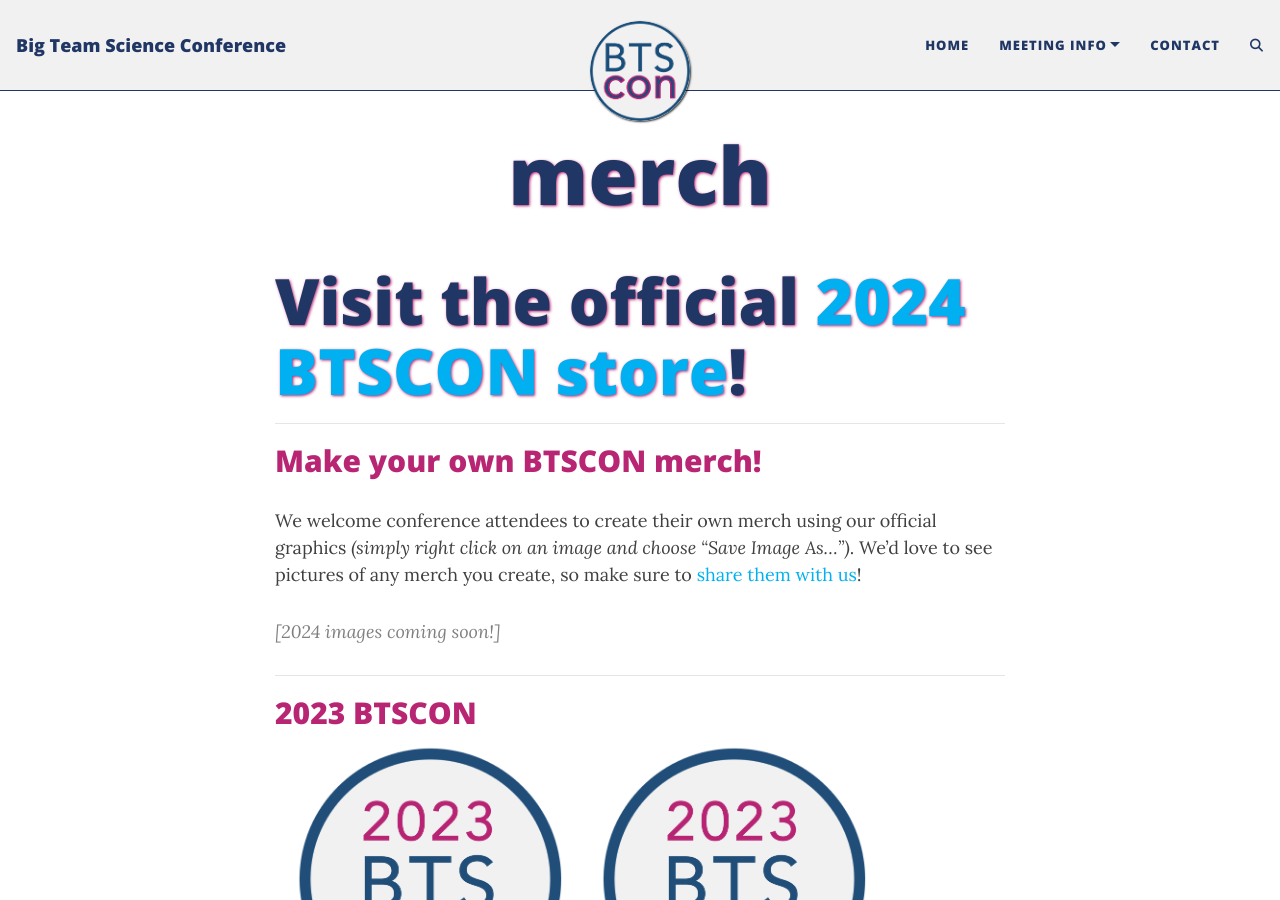
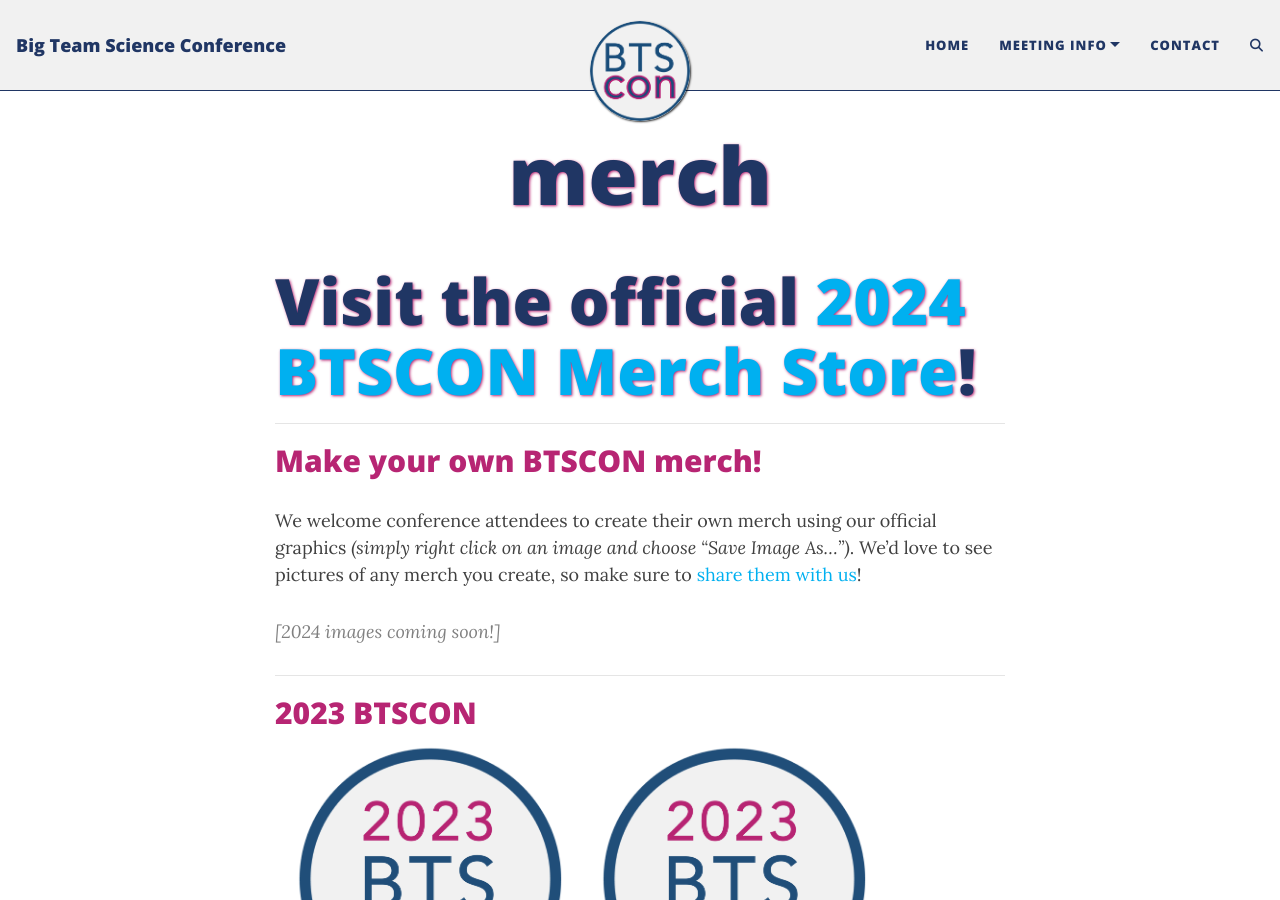
Before and after one commit to bigteamscienceconference/bigteamscienceconference.github.io, a Jekyll site: the page built from merch.md, in a window 1280 px wide and 900 px high. Built offline with Jekyll 4.4.1, drawn with Linux system fonts in a browser that asks for light colours; comment, search, counter and statistics services are not loaded.

Commit message:
Update merch.md

```diff
--- a/merch.md
+++ b/merch.md
@@ -4,7 +4,7 @@ title: merch
 <!--cover-img: /assets/img/events_blank.png-->
 ---
 
-# Visit the official <a href="https://www.bonfire.com/store/psychological-science-accelerator-store/" target="_blank">2024 BTSCON store</a>!
+# Visit the official <a href="https://www.bonfire.com/store/psychological-science-accelerator-store/" target="_blank">2024 BTSCON Merch Store</a>!
 
 
 ***
```
